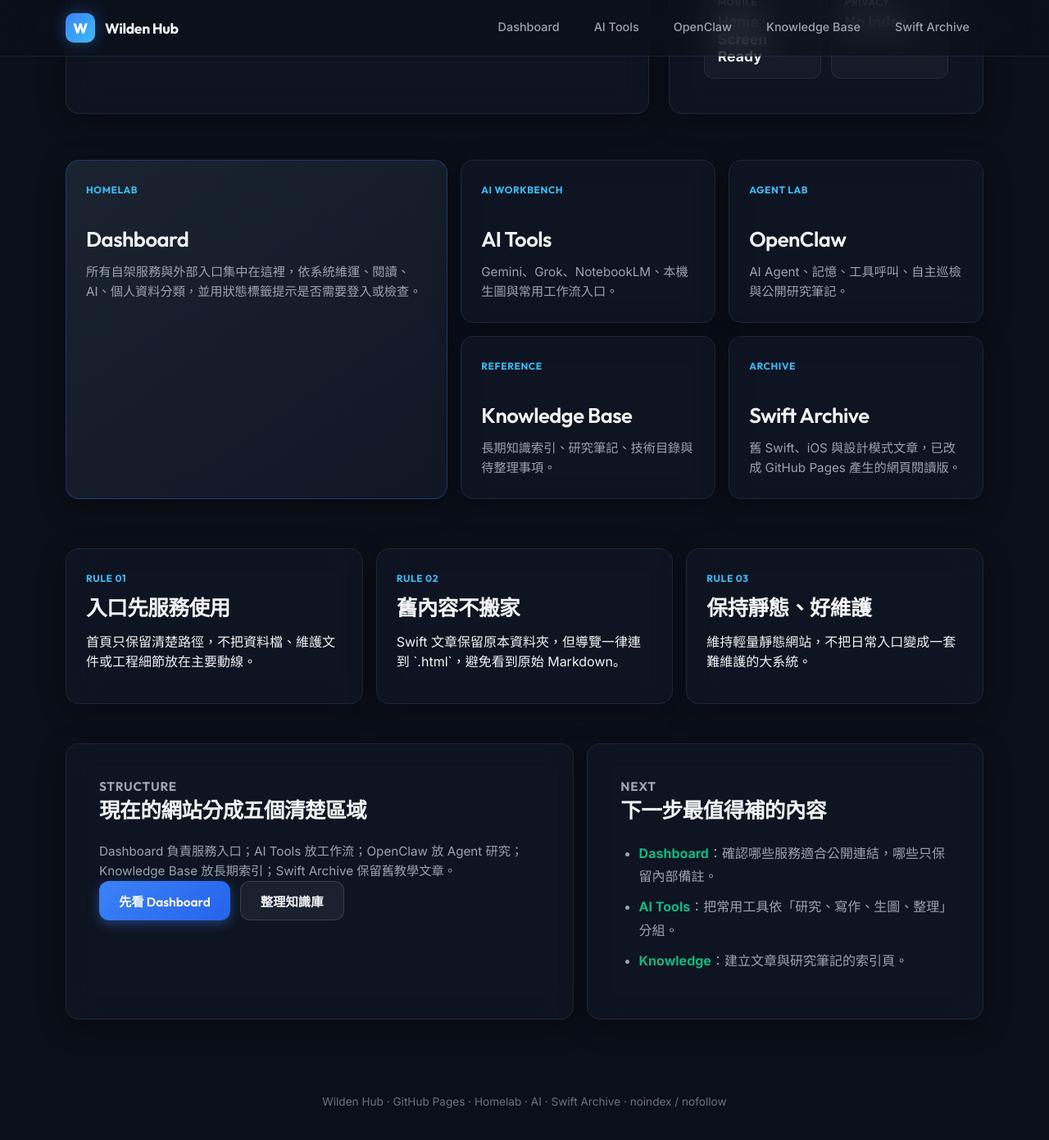
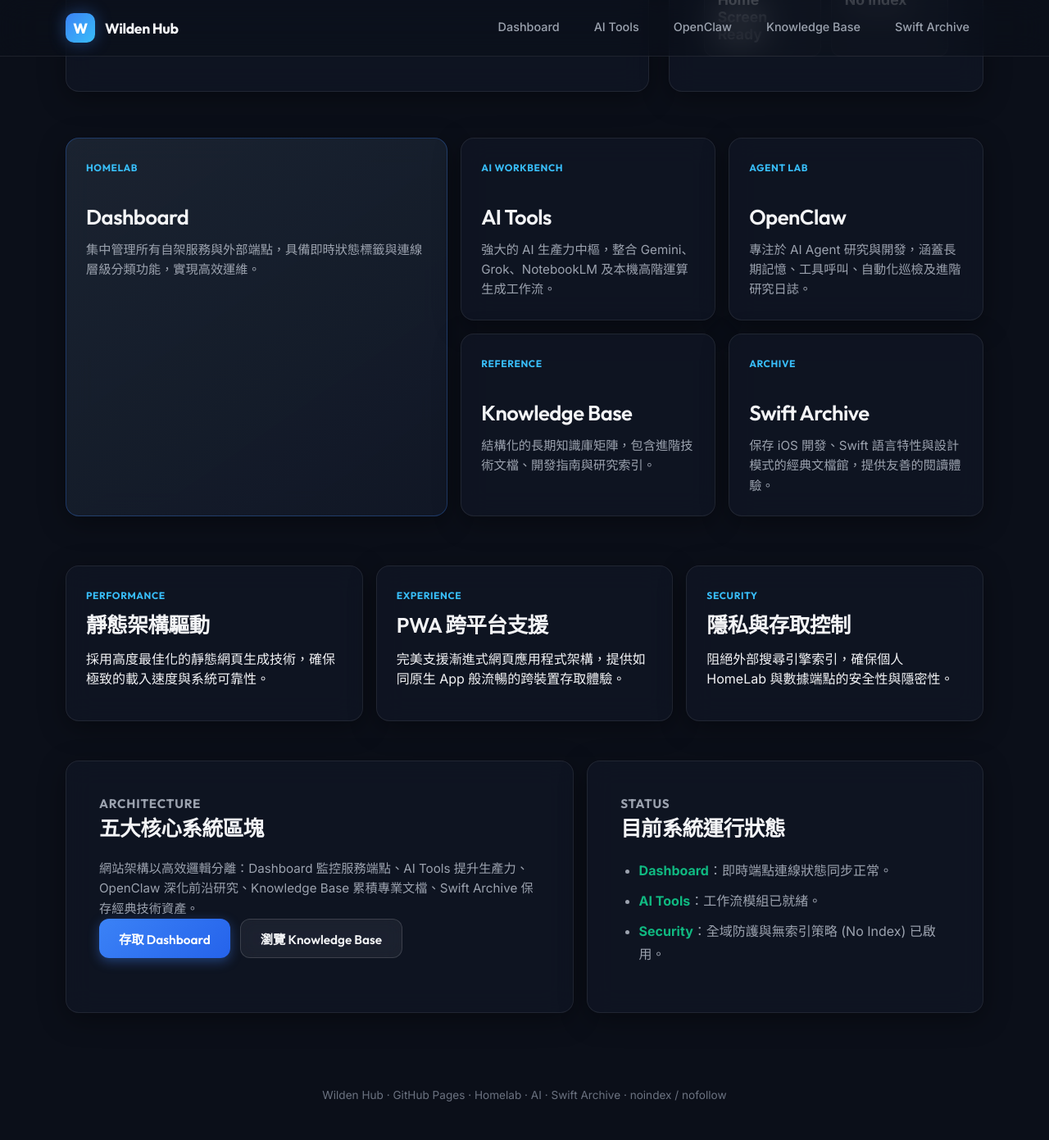
Before and after one commit to WildenChen/WildenChen.github.io, a Jekyll site: the page index.html, which Jekyll copies as it is, in a window 1280 px wide and 1400 px high, scrolled down 524 px. Shown: the top 1391 px of the window at 82% size. Built offline with Jekyll 4.4.1, drawn with Linux system fonts in a browser that asks for light colours; some of the changed text lies outside the part shown.

Commit message:
no message

```diff
--- a/dashboard/index.html
+++ b/dashboard/index.html
@@ -34,7 +34,7 @@
   <main class="portal-shell page-main">
     <section class="page-hero dashboard-hero">
       <h1>Dashboard</h1>
-      <p class="lede">這裡只顯示整理後的服務入口。可連線、需登入、待確認的狀態都能直接篩選，不再把原始資料檔當成導覽項。</p>
+      <p class="lede">所有部署服務的即時監控與存取控制台。可依據運作狀態與連線需求進行精準檢視與管理。</p>
     </section>
 
     <section class="status-strip" aria-label="Audit summary">
@@ -50,8 +50,8 @@
 
     <section id="service-catalog" aria-live="polite">
       <div class="notice-panel">
-        <h2>正在整理服務清單</h2>
-        <p>如果這段文字停留太久，代表瀏覽器沒有載入 Dashboard 資料。網站仍可使用其他入口。</p>
+        <h2>系統連線初始化中...</h2>
+        <p>正在同步各項服務端點與狀態資料。若載入時間過長，請確認您的網路連線與資料庫狀態。</p>
       </div>
     </section>
   </main>
--- a/index.html
+++ b/index.html
@@ -37,18 +37,18 @@
   <main class="portal-shell">
     <section class="hero" aria-labelledby="hero-title">
       <div class="hero-copy">
-        <h1 id="hero-title">個人系統與知識入口</h1>
-        <p class="lede">把 HomeLab 服務、AI 工具、OpenClaw 研究與舊 Swift 教學收在同一個乾淨入口。首頁只放會用到的路徑；維護資料留在後面，不讓它干擾瀏覽。</p>
+        <h1 id="hero-title">Central Hub</h1>
+        <p class="lede">整合 HomeLab 服務、AI 智能工作區、OpenClaw 研究與技術文檔的集中式數位閘道。專為流暢體驗與高效運作而設計。</p>
         <div class="hero-actions">
-          <a class="button primary" href="dashboard/">打開服務 Dashboard</a>
-          <a class="button" href="ai-tools/">AI 工具</a>
-          <a class="button" href="legacy/">Swift 教學文章</a>
+          <a class="button primary" href="dashboard/">啟動 Dashboard</a>
+          <a class="button" href="ai-tools/">AI 智慧工具</a>
+          <a class="button" href="legacy/">技術文檔庫</a>
         </div>
       </div>
 
       <aside class="assistant-card" aria-label="Site summary">
         <div class="assistant-avatar" aria-hidden="true">Hub</div>
-        <p class="assistant-line">目前最重要的是讓入口可用：常用服務先到 Dashboard，需要查資料再去 Knowledge，需要回看舊教學就進 Swift Archive。</p>
+        <p class="assistant-line">核心系統運作中。已將主要連線路由至 Dashboard，並持續同步知識庫矩陣與技術文檔。</p>
         <div class="assistant-grid">
           <div><span>Publish</span><strong>GitHub Pages</strong></div>
           <div><span>Archive</span><strong>HTML Articles</strong></div>
@@ -62,65 +62,65 @@
       <a class="focus-card focus-card-main" href="dashboard/">
         <span class="card-index">HomeLab</span>
         <h2>Dashboard</h2>
-        <p>所有自架服務與外部入口集中在這裡，依系統維運、閱讀、AI、個人資料分類，並用狀態標籤提示是否需要登入或檢查。</p>
+        <p>集中管理所有自架服務與外部端點，具備即時狀態標籤與連線層級分類功能，實現高效運維。</p>
       </a>
       <a class="focus-card" href="ai-tools/">
         <span class="card-index">AI Workbench</span>
         <h2>AI Tools</h2>
-        <p>Gemini、Grok、NotebookLM、本機生圖與常用工作流入口。</p>
+        <p>強大的 AI 生產力中樞，整合 Gemini、Grok、NotebookLM 及本機高階運算生成工作流。</p>
       </a>
       <a class="focus-card" href="openclaw/">
         <span class="card-index">Agent Lab</span>
         <h2>OpenClaw</h2>
-        <p>AI Agent、記憶、工具呼叫、自主巡檢與公開研究筆記。</p>
+        <p>專注於 AI Agent 研究與開發，涵蓋長期記憶、工具呼叫、自動化巡檢及進階研究日誌。</p>
       </a>
       <a class="focus-card" href="knowledge-base/">
         <span class="card-index">Reference</span>
         <h2>Knowledge Base</h2>
-        <p>長期知識索引、研究筆記、技術目錄與待整理事項。</p>
+        <p>結構化的長期知識庫矩陣，包含進階技術文檔、開發指南與研究索引。</p>
       </a>
       <a class="focus-card" href="legacy/">
         <span class="card-index">Archive</span>
         <h2>Swift Archive</h2>
-        <p>舊 Swift、iOS 與設計模式文章，已改成 GitHub Pages 產生的網頁閱讀版。</p>
+        <p>保存 iOS 開發、Swift 語言特性與設計模式的經典文檔館，提供友善的閱讀體驗。</p>
       </a>
     </section>
 
-    <section class="quick-grid" aria-label="Site principles">
+    <section class="quick-grid" aria-label="System features">
       <article class="quick-panel">
-        <p class="card-index">Rule 01</p>
-        <h2>入口先服務使用</h2>
-        <p>首頁只保留清楚路徑，不把資料檔、維護文件或工程細節放在主要動線。</p>
+        <p class="card-index">Performance</p>
+        <h2>靜態架構驅動</h2>
+        <p>採用高度最佳化的靜態網頁生成技術，確保極致的載入速度與系統可靠性。</p>
       </article>
       <article class="quick-panel">
-        <p class="card-index">Rule 02</p>
-        <h2>舊內容不搬家</h2>
-        <p>Swift 文章保留原本資料夾，但導覽一律連到 `.html`，避免看到原始 Markdown。</p>
+        <p class="card-index">Experience</p>
+        <h2>PWA 跨平台支援</h2>
+        <p>完美支援漸進式網頁應用程式架構，提供如同原生 App 般流暢的跨裝置存取體驗。</p>
       </article>
       <article class="quick-panel">
-        <p class="card-index">Rule 03</p>
-        <h2>保持靜態、好維護</h2>
-        <p>維持輕量靜態網站，不把日常入口變成一套難維護的大系統。</p>
+        <p class="card-index">Security</p>
+        <h2>隱私與存取控制</h2>
+        <p>阻絕外部搜尋引擎索引，確保個人 HomeLab 與數據端點的安全性與隱密性。</p>
       </article>
     </section>
 
     <section class="split-section" id="architecture" aria-labelledby="architecture-title">
       <div class="content-panel">
-        <p class="card-index">Structure</p>
-        <h2 id="architecture-title">現在的網站分成五個清楚區域</h2>
-        <p>Dashboard 負責服務入口；AI Tools 放工作流；OpenClaw 放 Agent 研究；Knowledge Base 放長期索引；Swift Archive 保留舊教學文章。</p>
+        <p class="card-index">Architecture</p>
+        <h2 id="architecture-title">五大核心系統區塊</h2>
+        <p>網站架構以高效邏輯分離：Dashboard 監控服務端點、AI Tools 提升生產力、OpenClaw 深化前沿研究、Knowledge Base 累積專業文檔、Swift Archive 保存經典技術資產。</p>
         <div class="section-actions">
-          <a class="button primary" href="dashboard/">先看 Dashboard</a>
-          <a class="button" href="knowledge-base/">整理知識庫</a>
+          <a class="button primary" href="dashboard/">存取 Dashboard</a>
+          <a class="button" href="knowledge-base/">瀏覽 Knowledge Base</a>
         </div>
       </div>
       <div class="content-panel assistant-notes">
-        <p class="card-index">Next</p>
-        <h2>下一步最值得補的內容</h2>
+        <p class="card-index">Status</p>
+        <h2>目前系統運行狀態</h2>
         <ul>
-          <li><strong>Dashboard</strong>：確認哪些服務適合公開連結，哪些只保留內部備註。</li>
-          <li><strong>AI Tools</strong>：把常用工具依「研究、寫作、生圖、整理」分組。</li>
-          <li><strong>Knowledge</strong>：建立文章與研究筆記的索引頁。</li>
+          <li><strong>Dashboard</strong>：即時端點連線狀態同步正常。</li>
+          <li><strong>AI Tools</strong>：工作流模組已就緒。</li>
+          <li><strong>Security</strong>：全域防護與無索引策略 (No Index) 已啟用。</li>
         </ul>
       </div>
     </section>
```
